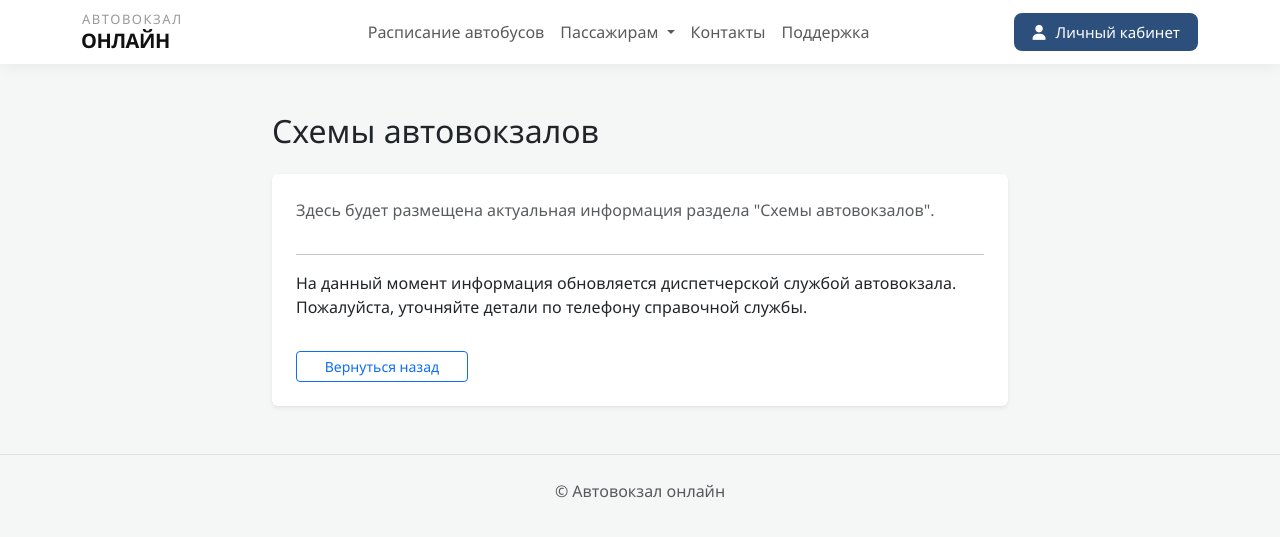
After one commit to den-zl/Avtovokzal_curse_project_db, a Django app: page /maps/ in a window 1280 px wide. The commit adds this page. Shown: the top 537 px of the page. Run offline with Django 4.2, Linux system fonts and the light colour scheme.

Commit message:
Expanded passenger menu with information subpages

```diff
--- a/station/templates/station/base.html
+++ b/station/templates/station/base.html
@@ -128,11 +128,20 @@
                     <a class="nav-link dropdown-toggle" href="#" id="passDrop" role="button" data-bs-toggle="dropdown">
                         Пассажирам
                     </a>
-                    <ul class="dropdown-menu border-0 shadow-sm">
-                        <li><a class="dropdown-item" href="#">Правила проезда</a></li>
-                        <li><a class="dropdown-item" href="#">Льготы</a></li>
-                        <li><hr class="dropdown-divider"></li>
-                        <li><a class="dropdown-item" href="#">Возврат билета</a></li>
+                    <ul class="dropdown-menu border-0 shadow" style="min-width: 250px;">
+                        <li><a class="dropdown-item py-2" href="{% url 'rules' %}">Правила проезда</a></li>
+                        <li><hr class="dropdown-divider my-0" style="background-color: #eee;"></li>
+
+                        <li><a class="dropdown-item py-2" href="{% url 'services' %}">Дополнительные услуги</a></li>
+                        <li><hr class="dropdown-divider my-0"></li>
+
+                        <li><a class="dropdown-item py-2" href="{% url 'benefits' %}">Льготы</a></li>
+                        <li><hr class="dropdown-divider my-0"></li>
+
+                        <li><a class="dropdown-item py-2" href="{% url 'maps' %}">Схемы автовокзалов</a></li>
+                        <li><hr class="dropdown-divider my-0"></li>
+
+                        <li><a class="dropdown-item py-2" href="{% url 'refund' %}">Возврат билета</a></li>
                     </ul>
                 </li>
 
--- /dev/null
+++ b/station/templates/station/info.html
@@ -0,0 +1,17 @@
+{% extends 'station/base.html' %}
+{% block content %}
+<div class="container mt-5">
+    <div class="row justify-content-center">
+        <div class="col-md-8">
+            <h2 class="mb-4">{{ title }}</h2>
+            <div class="card p-4 shadow-sm border-0">
+                <p class="text-muted">Здесь будет размещена актуальная информация раздела "{{ title }}".</p>
+                <hr>
+                <p>На данный момент информация обновляется диспетчерской службой автовокзала.
+                Пожалуйста, уточняйте детали по телефону справочной службы.</p>
+                <a href="{% url 'index' %}" class="btn btn-outline-primary btn-sm mt-3 w-25">Вернуться назад</a>
+            </div>
+        </div>
+    </div>
+</div>
+{% endblock %}
--- a/station/urls.py
+++ b/station/urls.py
@@ -7,4 +7,9 @@ urlpatterns = [
     path('accounts/', include('django.contrib.auth.urls')), # login/logout
     path('buy/<int:trip_id>/', views.buy_ticket, name='buy_ticket'),  # Ссылка на покупку
     path('profile/', views.profile, name='profile'),  # Личный кабинет
+    path('rules/', views.rules, name='rules'),
+    path('services/', views.services, name='services'),
+    path('benefits/', views.benefits, name='benefits'),
+    path('maps/', views.maps, name='maps'),
+    path('refund/', views.refund, name='refund'),
 ]
--- a/station/views.py
+++ b/station/views.py
@@ -60,3 +60,18 @@ def profile(request):
 
     tickets = Ticket.objects.filter(passenger=request.user).order_by('-booking_date')
     return render(request, 'station/profile.html', {'tickets': tickets})
+
+def rules(request):
+    return render(request, 'station/info.html', {'title': 'Правила проезда'})
+
+def services(request):
+    return render(request, 'station/info.html', {'title': 'Дополнительные услуги'})
+
+def benefits(request):
+    return render(request, 'station/info.html', {'title': 'Льготы'})
+
+def maps(request):
+    return render(request, 'station/info.html', {'title': 'Схемы автовокзалов'})
+
+def refund(request):
+    return render(request, 'station/info.html', {'title': 'Возврат билета'})
```
